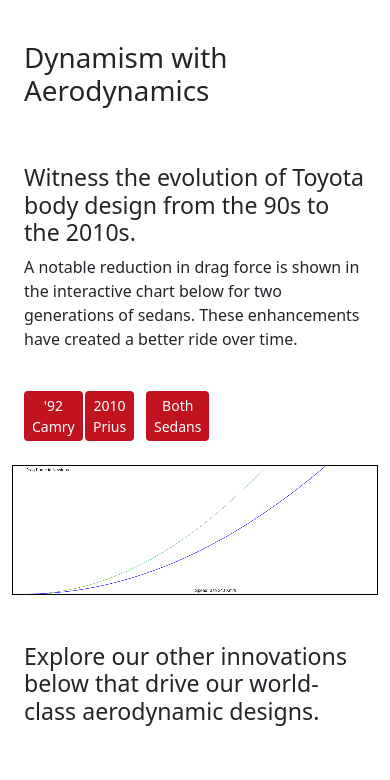
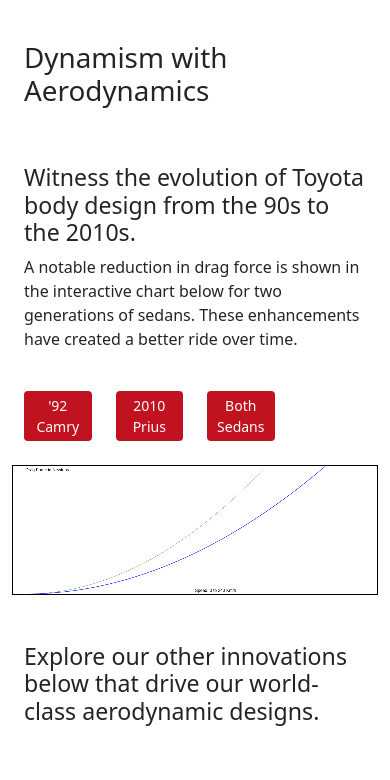
Before and after one commit to toyota-mobility/Vehicle-Design, a plain HTML site: page aerodynamics.html in a window 390 px wide. Shown: the part 63-843 px from the top of the page. Drawn offline with nearby package versions, Linux system fonts and the light colour scheme.

Commit message:
Add files via upload

```diff
--- a/aerodynamics.html
+++ b/aerodynamics.html
@@ -45,15 +45,15 @@
             </div>
 
             <div class="row gx-4 gx-lg-5 align-items-center my-4">
-                <div class="col-2">
+                <div class="col-3 col-md-2">
                     <button class="btn btn-primary btn-sm" onclick="drawCamry()">'92 Camry</button>
                 </div>
 
-                <div class="col-2">
+                <div class="col-3 col-md-2">
                     <button class="btn btn-primary btn-sm" onclick="drawPrius()">2010 Prius</button>
                 </div>
 
-                <div class="col-2">
+                <div class="col-3 col-md-2">
                     <button class="btn btn-primary btn-sm" onclick="drawBoth()">Both Sedans</button>
                 </div>
             </div>
```
